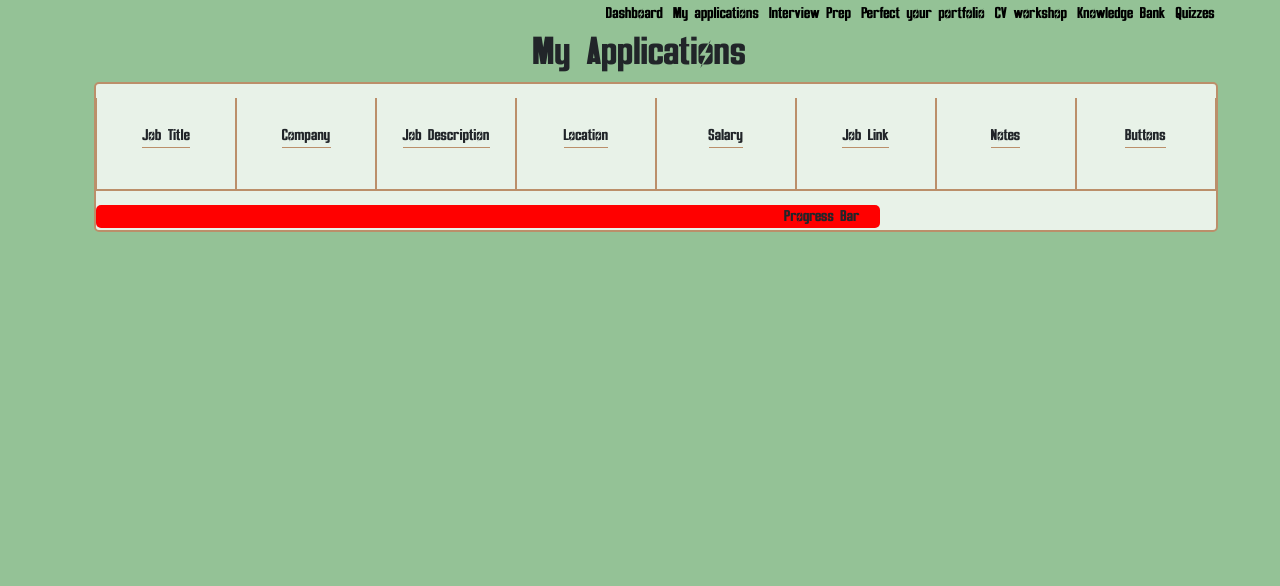
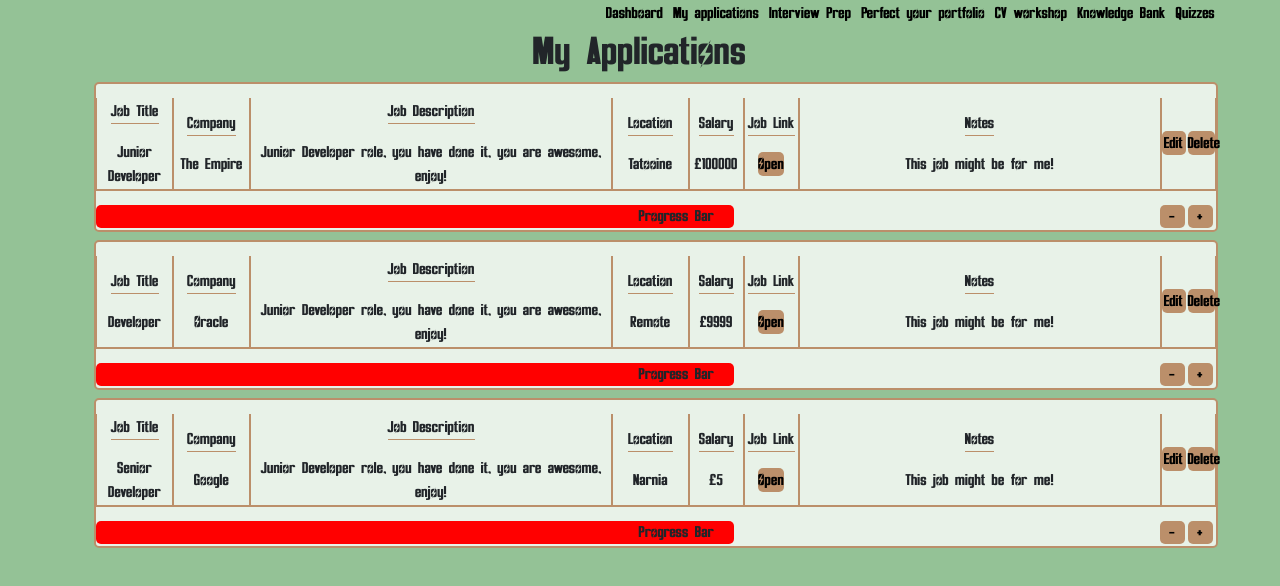
Before and after one commit to SchoolOfCode/bc13_final-project_front-end-cyber-insecure, a React (Create React App) app: page /applications in a window 1280 px wide. Shown: the top 586 px of the page. Built offline with nearby package versions, Linux system fonts and the light colour scheme; no server answers; sample sign-in values are in the browser's storage.

Commit message:
dummy data created, job app cards rendering with map method

```diff
--- a/src/Components/ApplicationList/Application.js
+++ b/src/Components/ApplicationList/Application.js
@@ -1,37 +1,67 @@
 import React from "react";
+
+const progressStage = [
+    {1: "Research"},
+    {2: "Ready to Apply"},
+    {3: "Applied"},
+    {4: "Interview Date"},
+    {5: "Initial Interview Done"},
+    {6: "Second Interview Done"},
+    {7: "Success"},
+]
 
 function Application(props) {
   return [
     <div className="application-container">
       <div className="app-sections">
-        <div className="app-section">
+        <div className="app-section7">
           <p>Job Title</p>
+          <p2>{props.jobTitle}</p2>
         </div>
-        <div className="app-section">
+        <div className="app-section7">
           <p>Company</p>
+          <p2>{props.company}</p2>
         </div>
-        <div className="app-section">
+        <div className="app-section32">
           <p>Job Description</p>
+          <p2>{props.jobDescription}</p2>
         </div>
-        <div className="app-section">
+        <div className="app-section7">
           <p>Location</p>
+          <p2>{props.location}</p2>
         </div>
         <div className="app-section">
           <p>Salary</p>
+          <p2>{props.salary}</p2>
         </div>
         <div className="app-section">
           <p>Job Link</p>
+          <button
+            onClick={() => {
+              window.open(props.jobLink, "_blank").focus();
+            }}
+          >
+            Open
+          </button>
         </div>
-        <div className="app-section">
+        <div className="app-section32">
           <p>Notes</p>
+          <p2>{props.notes}</p2>
         </div>
-        <div className="app-section">
-          <p>Buttons</p>
+        <div className="app-section" id="app-section-buttons">
+          <button>Edit</button>
+          <button>Delete</button>
         </div>
       </div>
       <div className="app-progress-container">
-        <div className="app-progress-bar">
-          <p>Progress Bar</p>
+        <div className="app-progress-bar-container">
+          <div className="app-progress-bar">
+            <p>Progress Bar</p>
+          </div>
+        </div>
+        <div className="app-progress-button">
+          <button>-</button>
+          <button>+</button>
         </div>
       </div>
     </div>,
--- a/src/Components/ApplicationList/ApplicationList.css
+++ b/src/Components/ApplicationList/ApplicationList.css
@@ -11,6 +11,7 @@
     flex-direction: column;
     align-items: center;
     width: 100%;
+    gap: 1vh;
 }
 .application-container{
     display: flex;
@@ -33,31 +34,93 @@
 .app-section{
     display: flex;
     flex-direction: column;
-    width: 12.5%;
+    width: 5%;
     height: 80%;
     align-items: center;
     justify-content: center;
     border-left:1px solid #bb8f6a ;
     border-right:1px solid #bb8f6a;
     border-bottom:2px solid #bb8f6a ;
+    text-align: center;
+    /* text-overflow: ellipsis;
+    overflow: hidden;
+    white-space: nowrap; */
 }
 .app-section p{
     border-bottom: 1px solid #bb8f6a;
+
 }
+#app-section-buttons{
+    display: flex;
+    flex-direction: row;
+    gap: 4%;
+}
+.app-section7{
+    display: flex;
+    flex-direction: column;
+    width: 7%;
+    height: 80%;
+    align-items: center;
+    justify-content: center;
+    border-left:1px solid #bb8f6a ;
+    border-right:1px solid #bb8f6a;
+    border-bottom:2px solid #bb8f6a ;
+    text-align: center;
+    /* text-overflow: ellipsis;
+    overflow: hidden;
+    white-space: nowrap; */
+}
+.app-section7 p{
+    border-bottom: 1px solid #bb8f6a;
+
+}
+.app-section32{
+    display: flex;
+    flex-direction: column;
+    width: 33%;
+    height: 80%;
+    align-items: center;
+    justify-content: center;
+    border-left:1px solid #bb8f6a ;
+    border-right:1px solid #bb8f6a;
+    border-bottom:2px solid #bb8f6a ;
+    text-align: center;
+    /* text-overflow: ellipsis;
+    overflow: hidden;
+    white-space: nowrap; */
+}
+.app-section32 p{
+    border-bottom: 1px solid #bb8f6a;
+
+}
+
+.app-section button{
+    background-color: #bb8f6a;
+    border: none;
+    border-radius: 5px;
+    min-width: 45%;
+}
+
 .app-progress-container{
     display: flex;
     flex-direction: row;
-    justify-content: left;
+    justify-content: space-around;
     align-items: center;
     height: 16%;
     width: 100%;
+}
+.app-progress-bar-container{
+    display: flex;
+    flex-direction: row;
+    height: 100%;
+    width: 95%;
 }
 .app-progress-bar{
     display: flex;
     align-items: center;
     justify-content: flex-end;
     background-color: red;
-    width: 70%;
+    width: 60%;
     height: 100%;
     border-radius: 5px;
 }
@@ -66,3 +129,17 @@
     margin-right: 20px;
     text-align: center;
 }
+.app-progress-button{
+    display: flex;
+    height: 100%;
+    width: 5%;
+    gap: 5%;
+    align-items: center;
+}
+.app-progress-button button{
+    width: 45%;
+    height: 100%;
+    background-color: #bb8f6a;
+    border: none;
+    border-radius: 5px;
+}
--- a/src/Components/ApplicationList/ApplicationList.js
+++ b/src/Components/ApplicationList/ApplicationList.js
@@ -2,6 +2,7 @@ import React from "react";
 import Navbar from '../Navbar/Navbar'
 import "./ApplicationList.css"
 import Application from './Application.js';
+import dummyJobsApplications from "./dummyData";
 
 function ApplicationList (props){
     return [
@@ -11,7 +12,21 @@ function ApplicationList (props){
                 <h1>My Applications</h1>
             </div>
             <ul className="applications-main">
-                <Application/>
+                {dummyJobsApplications.map((app)=>{
+                    return(
+                        <Application
+                        jobTitle={app.jobTitle}
+                        company={app.company}
+                        jobDescription={app.jobDescription}
+                        location={app.location}
+                        salary={app.salary}
+                        jobLink={app.jobLink}
+                        notes={app.notes}
+                        progress={app.progress}
+
+                        />
+                    )
+                })}
             </ul>
         </div>
         ]
--- /dev/null
+++ b/src/Components/ApplicationList/dummyData.js
@@ -0,0 +1,42 @@
+let dummyJobsApplications = [
+  {
+    userEmail: "ttt@ttt.com",
+    jobTitle: "Junior Developer",
+    company: "The Empire",
+    jobDescription:
+      "Junior Developer role, you have done it, you are awesome, enjoy!",
+    location: "Tatooine",
+    salary: "£100000",
+    jobLink: "https://www.otta.com",
+    notes: "This job might be for me!",
+    progress: 5,
+  },
+
+  {
+    userEmail: "ttt@ttt.com",
+    jobTitle: "Developer",
+    company: "Oracle",
+    jobDescription:
+      "Junior Developer role, you have done it, you are awesome, enjoy!",
+    location: "Remote",
+    salary: "£9999",
+    jobLink: "https://www.otta.com",
+    notes: "This job might be for me!",
+    progress: 5,
+  },
+
+  {
+    userEmail: "ttt@ttt.com",
+    jobTitle: "Senior Developer",
+    company: "Google",
+    jobDescription:
+      "Junior Developer role, you have done it, you are awesome, enjoy!",
+    location: "Narnia",
+    salary: "£5",
+    jobLink: "https://www.otta.com",
+    notes: "This job might be for me!",
+    progress: 5,
+  },
+];
+
+export default dummyJobsApplications
```
